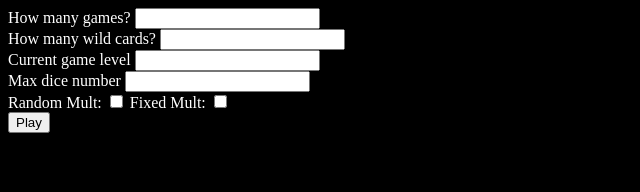
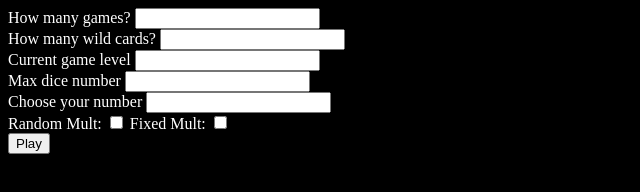
Before and after one commit to int0214/keno-automator, a plain HTML site: page index.html in a window 1280 px wide. Shown: the whole page, without its empty margins (0-640 px from the left). Drawn offline with Linux system fonts and the light colour scheme.

Commit message:
Update index.html

```diff
--- a/index.html
+++ b/index.html
@@ -19,15 +19,17 @@
     <font color="#ffffff">Max dice number</font>
     <input id="sides">
     <br>
+    <font color="#ffffff">Choose your number</font>
+    <input id="playerChoice">
+    <br>
     <font color="#ffffff">
-    Random Mult: <input type="checkbox" id="rmult">
-    Fixed Mult: <input type="checkbox" id="fmult">
+      Random Mult: <input type="checkbox" id="rmult">
+      Fixed Mult: <input type="checkbox" id="fmult">
     </font>
     <br>
     <button onclick="roll()">
       Play
     </button>
-
     <font color="#ffffff"><div id="results"></div></font>
   </body>
 </html>
```
